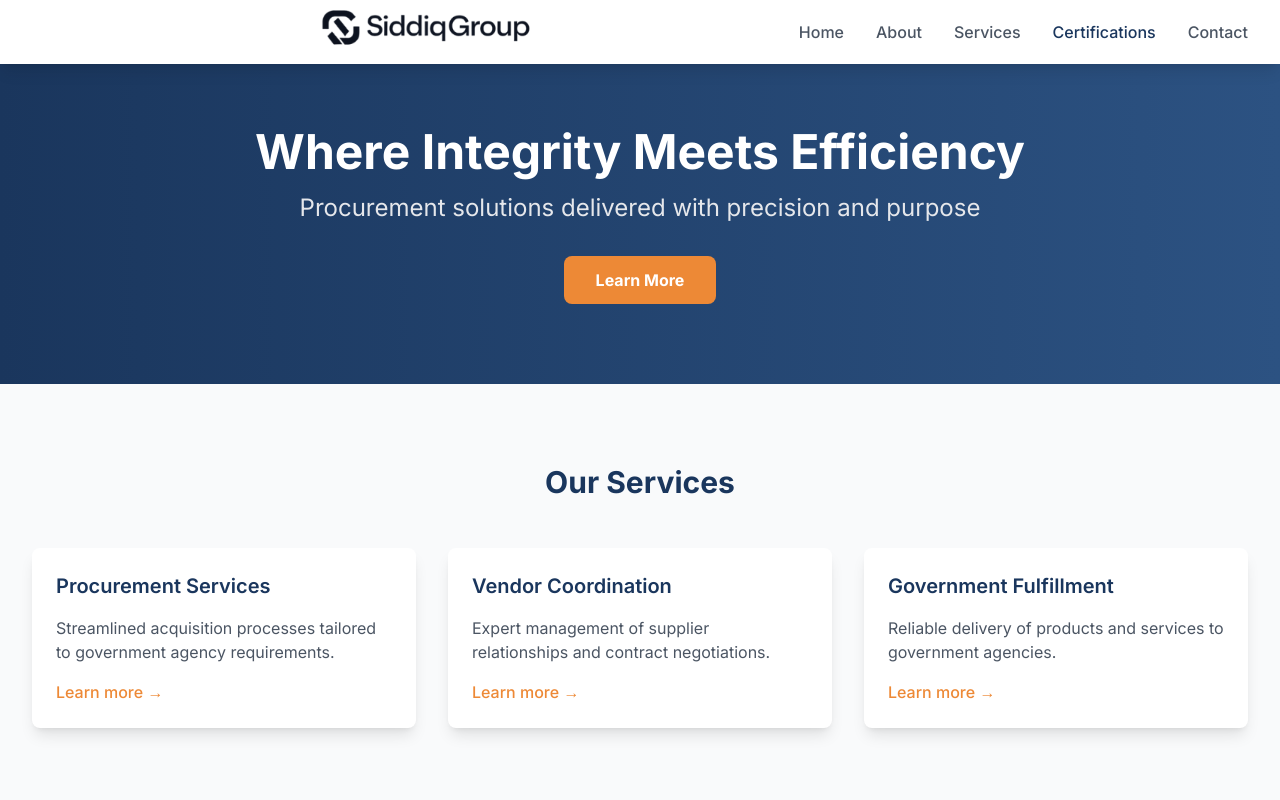
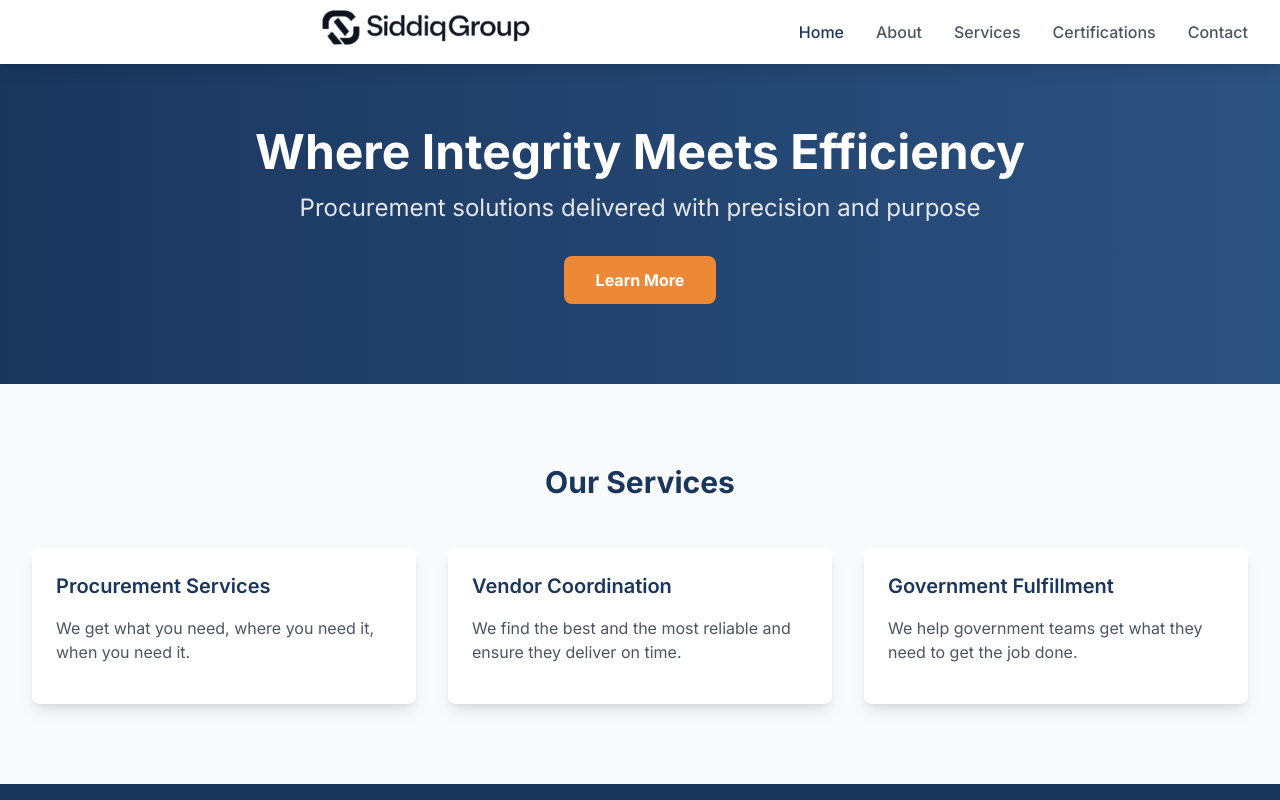
Before and after one commit to mateensiddiq/thesiddiqgroup.com, a plain HTML site: page index.html in a window 1280 px wide. Shown: the top 800 px of the page. Drawn offline with nearby package versions, Linux system fonts and the light colour scheme.

Commit message:
Updated structure and text

```diff
--- a/index.html
+++ b/index.html
@@ -41,10 +41,10 @@
                         </a>
                     </div>
                     <div class="hidden md:flex items-center space-x-8">
-                        <a href="index.html" class="text-gray-600 hover:text-primary font-medium">Home</a>
+                        <a href="index.html" class="text-primary font-medium">Home</a>
                         <a href="about.html" class="text-gray-600 hover:text-primary font-medium">About</a>
                         <a href="services.html" class="text-gray-600 hover:text-primary font-medium">Services</a>
-                        <a href="certifications.html" class="text-primary font-medium">Certifications</a>
+                        <a href="certifications.html" class="text-gray-600 hover:text-primary font-medium">Certifications</a>
                         <a href="contact.html" class="text-gray-600 hover:text-primary font-medium">Contact</a>
                     </div>
                     <div class="md:hidden flex items-center">
@@ -91,32 +91,29 @@
                 <!-- Procurement Services Card -->
                 <div class="bg-white rounded-lg shadow-lg p-6 hover:shadow-xl transition duration-300">
                     <h3 class="text-xl font-semibold text-primary mb-4">Procurement Services</h3>
-                    <p class="text-gray-600 mb-4">Streamlined acquisition processes tailored to government agency requirements.</p>
-                    <a href="services.html" class="text-accent hover:text-orange-600 font-medium">Learn more →</a>
+                    <p class="text-gray-600 mb-4">We get what you need, where you need it, when you need it.</p>
                 </div>
                 <!-- Vendor Coordination Card -->
                 <div class="bg-white rounded-lg shadow-lg p-6 hover:shadow-xl transition duration-300">
                     <h3 class="text-xl font-semibold text-primary mb-4">Vendor Coordination</h3>
-                    <p class="text-gray-600 mb-4">Expert management of supplier relationships and contract negotiations.</p>
-                    <a href="services.html" class="text-accent hover:text-orange-600 font-medium">Learn more →</a>
+                    <p class="text-gray-600 mb-4">We find the best and the most reliable and ensure they deliver on time.</p>
                 </div>
                 <!-- Government Fulfillment Card -->
                 <div class="bg-white rounded-lg shadow-lg p-6 hover:shadow-xl transition duration-300">
                     <h3 class="text-xl font-semibold text-primary mb-4">Government Fulfillment</h3>
-                    <p class="text-gray-600 mb-4">Reliable delivery of products and services to government agencies.</p>
-                    <a href="services.html" class="text-accent hover:text-orange-600 font-medium">Learn more →</a>
+                    <p class="text-gray-600 mb-4">We help government teams get what they need to get the job done.</p>
                 </div>
             </div>
         </div>
     </section>
-
-    <!-- About Teaser Section -->
+<!--
+     About Teaser Section
     <section class="py-20 bg-white">
         <div class="max-w-7xl mx-auto px-4 sm:px-6 lg:px-8">
             <div class="grid md:grid-cols-2 gap-12 items-center">
                 <div>
-                    <h2 class="text-3xl font-bold text-primary mb-6">Afghan-American Excellence in Government Procurement</h2>
-                    <p class="text-gray-600 mb-6">As a Virginia-based, Afghan-American-owned small business, we bring unique perspectives and unwavering commitment to serving government agencies with excellence.</p>
+                    <h2 class="text-3xl font-bold text-primary mb-6">Excellence in Government Procurement</h2>
+                    <p class="text-gray-600 mb-6">As a Virginia-based small business, we bring unique perspectives and unwavering commitment to serving government agencies with efficiency and excellence.</p>
                     <a href="about.html" class="inline-block bg-primary hover:bg-secondary text-white font-bold py-3 px-8 rounded-lg transition duration-300">
                         More About Us
                     </a>
@@ -146,6 +143,7 @@
             </div>
         </div>
     </section>
+     -->
 
     <!-- Call to Action Section -->
     <section class="py-20 bg-primary">
```
